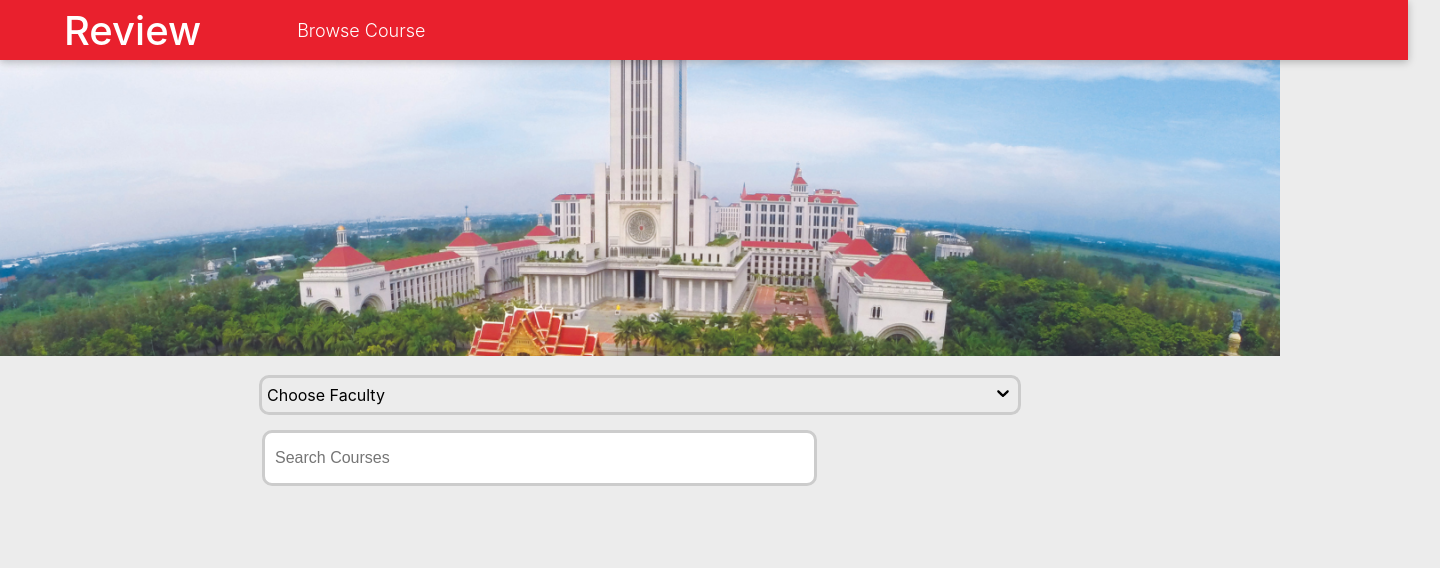
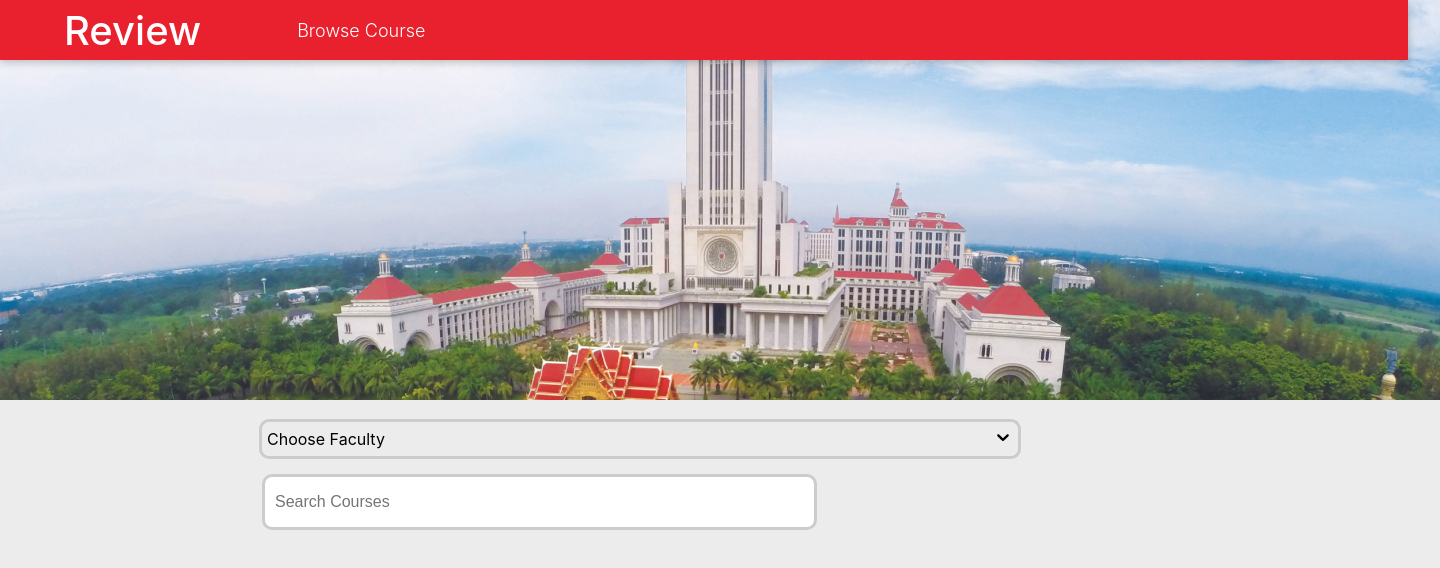
Before and after one commit to Vibolrottanaseng/student-review, a React (Create React App) app: page / in a window 1280 px wide. Shown: the top 568 px of the page, 1440 px wide, since content can reach past the window. Built offline with nearby package versions, Linux system fonts and the light colour scheme.

Commit message:
some changes

```diff
--- a/src/App.css
+++ b/src/App.css
@@ -0,0 +1,9 @@
+.image-container {
+  max-width: 100%;
+  margin: auto;
+}
+
+.image {
+  max-width: 100%;
+  margin: auto;
+}
--- a/src/App.js
+++ b/src/App.js
@@ -1,29 +1,15 @@
-import React, { Fragment } from "react";
-import Header from "./Components/layouts/Header/Header.js"
-import Dropdown from "./Components/UI/dropdown";
-import Searchbar from "./Components/UI/searchBar";
-
+import React from "react";
+import { Routes, Route } from 'react-router-dom';
+import BrowseCourse from "./BrowseCourse.js";
+import ReviewForm from "./ReviewForm.js";
 function App() {
-  const options = [
-    {value: "NUR", label:"School of Management and Economics"},
-    {value: "ARC", label:"School of Architecture and Design"},
-    {value: "VMS", label:"School of Science and Technology"},
-    {value: "CA", label:"School of Communication Art"},
-    {value: "NUR", label:"School of Nursing Science"},
-    {value: "VME", label:"School of Engineering"},
-    {value: "MSME", label:"School of Business"},
-    {value: "Art", label:"School of Arts"},
-    {value: "MU", label:"School of Music"},
-    {value: "LAW", label:"School of Law"}
-  ]
   return (
-    <Fragment>
-      <Header />
-      <main>
-        <Dropdown placeHolder="Choose Faculty" options={options} />
-        <Searchbar />
-      </main>
-    </Fragment>
+    <div className="App">
+    <Routes>
+        <Route path="/" element={<BrowseCourse />} />
+        <Route path="form" element={<ReviewForm />} />
+    </Routes>
+    </div>
   );
 }
 
--- /dev/null
+++ b/src/BrowseCourse.js
@@ -0,0 +1,35 @@
+import React, { Fragment } from "react";
+import Header from "./Components/layouts/Header/Header.js";
+import Dropdown from "./Components/UI/dropdown";
+import Searchbar from "./Components/UI/searchBar";
+import abac from "./assets/abac.png";
+import classes from "./App.css";
+
+function BrowseCourse() {
+  const options = [
+    { value: "NUR", label: "School of Management and Economics" },
+    { value: "ARC", label: "School of Architecture and Design" },
+    { value: "VMS", label: "School of Science and Technology" },
+    { value: "CA", label: "School of Communication Art" },
+    { value: "NUR", label: "School of Nursing Science" },
+    { value: "VME", label: "School of Engineering" },
+    { value: "MSME", label: "School of Business" },
+    { value: "Art", label: "School of Arts" },
+    { value: "MU", label: "School of Music" },
+    { value: "LAW", label: "School of Law" },
+  ];
+  return (
+    <Fragment>
+      <Header />
+      <div className={classes["image-container"]}>
+        <img className={classes.image} src={abac} alt="abac" />
+      </div>
+      <main>
+        <Dropdown placeHolder="Choose Faculty" options={options} />
+        <Searchbar />
+      </main>
+    </Fragment>
+  );
+}
+
+export default BrowseCourse;
--- a/src/Components/layouts/Header/Header.js
+++ b/src/Components/layouts/Header/Header.js
@@ -1,7 +1,7 @@
 import React, { Fragment } from "react";
 import classes from './Header.module.css'
 import BrowseCourse from "./browse-course";
-import abac from "../../../assets/abac.png";
+
 
 const Header = props => {
     return <Fragment>
@@ -9,9 +9,9 @@ const Header = props => {
             <h1>Review</h1>
             <BrowseCourse />
         </header>
-        <div className={classes['image-container']}>
+        {/* <div className={classes['image-container']}>
             <img className={classes.image} src={abac} alt="abac" />
-        </div>
+        </div> */}
     </Fragment>
 };
 
--- a/src/Components/layouts/Header/Header.module.css
+++ b/src/Components/layouts/Header/Header.module.css
@@ -25,7 +25,7 @@
   padding-left: 5%;
 }
 
-.image-container {
+/* .image-container {
   max-width: 100%;
   margin: auto;
 }
@@ -33,4 +33,4 @@
 .image {
   max-width: 100%;
   margin: auto;
-}
+} */
--- /dev/null
+++ b/src/ReviewForm.js
@@ -0,0 +1,5 @@
+import React from "react"
+import Header from './Components/layouts/Header/Header'
+export default function ReviewForm() {
+    return <Header/>
+}
--- a/src/index.js
+++ b/src/index.js
@@ -1,11 +1,14 @@
-import React from 'react';
-import ReactDOM from 'react-dom/client';
-import './index.css';
-import App from './App';
+import React from "react";
+import ReactDOM from "react-dom/client";
+import "./index.css";
+import App from "./App";
+import { BrowserRouter } from "react-router-dom";
 
-const root = ReactDOM.createRoot(document.getElementById('root'));
+const root = ReactDOM.createRoot(document.getElementById("root"));
 root.render(
   <React.StrictMode>
-    <App />
+    <BrowserRouter>
+      <App />
+    </BrowserRouter>
   </React.StrictMode>
 );
```
